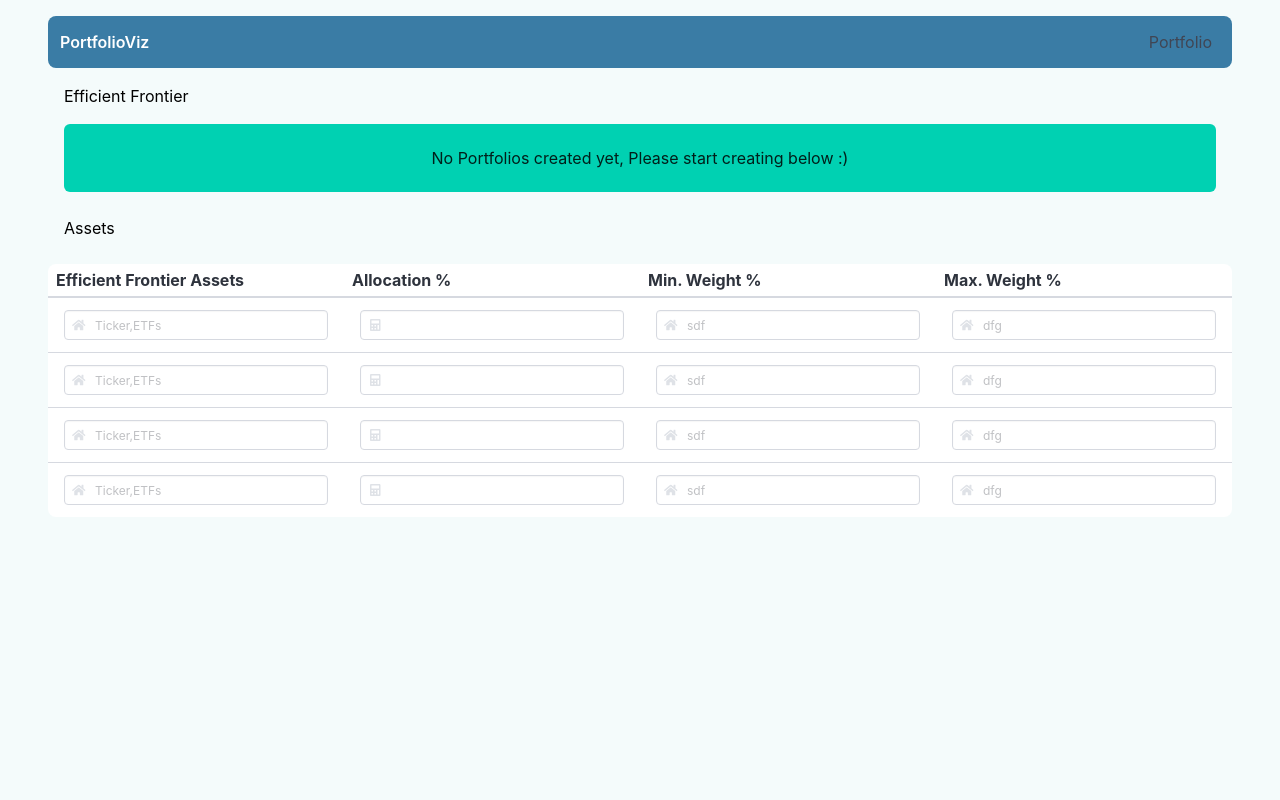
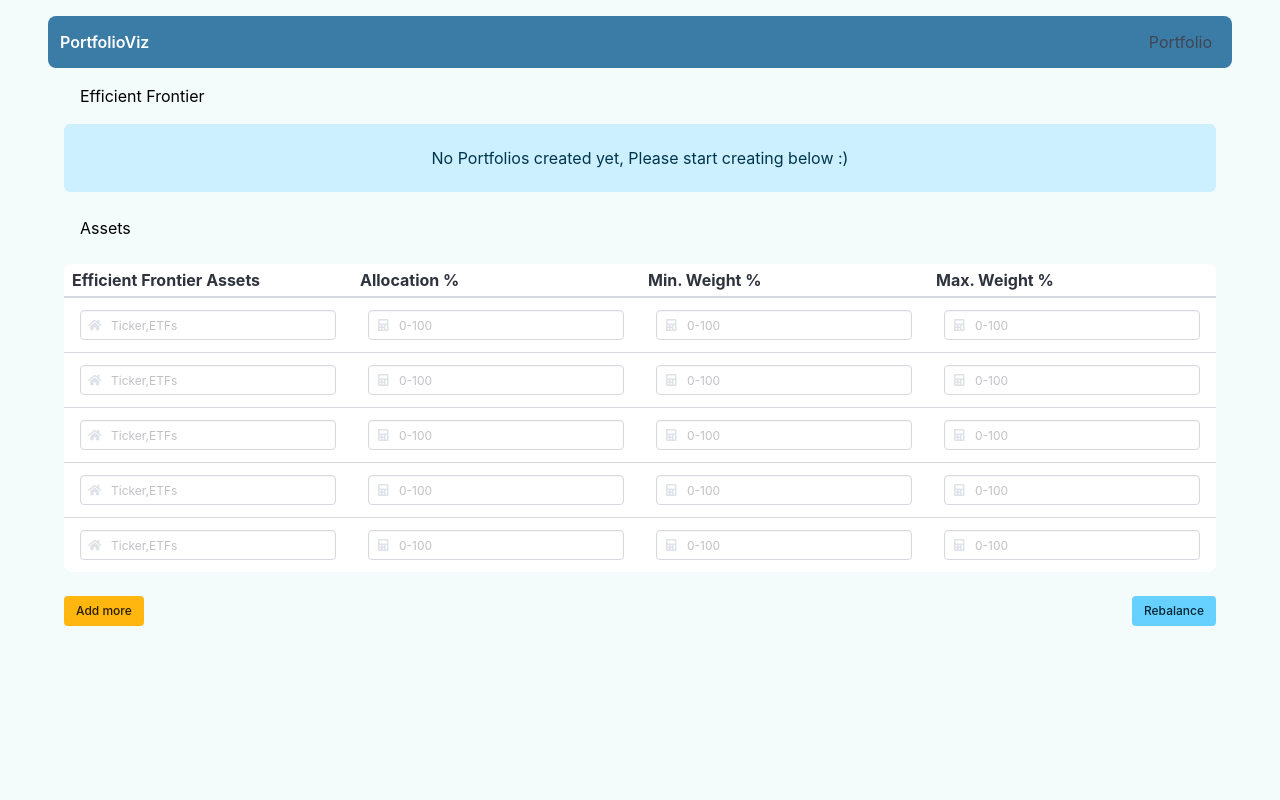
Before and after one commit to Sakthibats/FinNews_Webapp, a React (Vite) app in the folder client/: page / in a window 1280 px wide. Shown: the top 800 px of the page. Built offline with nearby package versions, Linux system fonts and the light colour scheme.

Commit message:
table css fixed

```diff
--- a/client/index.html
+++ b/client/index.html
@@ -1,10 +1,10 @@
 <!doctype html>
-<html lang="en">
+<html lang="en" data-theme="light">
   <head>
     <meta charset="UTF-8" />
     <link rel="icon" type="image/svg+xml" href="/vite.svg" />
     <meta name="viewport" content="width=device-width, initial-scale=1.0" />
-    <link  rel="stylesheet"  href="https://cdn.jsdelivr.net/npm/bulma@1.0.2/css/bulma.min.css"/>
+    <link rel="stylesheet" href="https://cdn.jsdelivr.net/npm/bulma@1.0.2/css/bulma.min.css">
     <script defer src="https://use.fontawesome.com/releases/v5.3.1/js/all.js"></script>
     <title>Portfolio Viz</title>
   </head>
--- a/client/src/components/PortfolioTab/AssetsTable.jsx
+++ b/client/src/components/PortfolioTab/AssetsTable.jsx
@@ -7,14 +7,15 @@ function AssetsTable() {
         { id: 2, name: "Meta Platforms Inc. (META)" },
         { id: 3, name: "Alphabet Inc Class A (GOOGL)" },
         { id: 4, name: "Ticker symbol" },
+        { id: 5, name: "Ticker symbol" },
     ];
 
     return (
         <>
-          <div className='px-4 has-text-left my-5'>
+            <div className='container px-4 has-text-left my-5'>
                 <h1>Assets</h1>
             </div>
-          <table className='table is-narrow is-hoverable is-fullwidth rounded'>
+            <table className='container table is-narrow is-hoverable rounded'>
                 <thead>
                     <tr>
                         <th>Efficient Frontier Assets</th>
@@ -36,7 +37,7 @@ function AssetsTable() {
                             </td>
                             <td>
                                 <div class="control has-icons-left has-icons-right m-2">
-                                  <input class="input is-small" type="email" placeholder="" />
+                                    <input class="input is-small" type="number" placeholder="0-100" />
                                     <span class="icon is-small is-left">
                                         <i class="fas fa-calculator"></i>
                                     </span>
@@ -44,28 +45,29 @@ function AssetsTable() {
                             </td>
                             <td>
                                 <div class="control has-icons-left has-icons-right m-2">
-                                  <input class="input is-small" type="email" placeholder="sdf" />
+                                    <input class="input is-small" type="number" placeholder="0-100" />
                                     <span class="icon is-small is-left">
-                                      <i class="fas fa-home"></i>
+                                        <i class="fas fa-calculator"></i>
                                     </span>
                                 </div>
                             </td>
                             <td>
                                 <div class="control has-icons-left has-icons-right m-2">
-                                  <input class="input is-small" type="email" placeholder="dfg" />
+                                    <input class="input is-small" type="number" placeholder="0-100" />
                                     <span class="icon is-small is-left">
-                                      <i class="fas fa-home"></i>
+                                        <i class="fas fa-calculator"></i>
                                     </span>
                                 </div>
                             </td>
                         </tr>
-
-
                     ))}
                 </tbody>
             </table>
+            <div className='container is-flex is-justify-content-space-between'>
+                <button className="button is-warning is-small">Add more</button>
+                <button className="button is-info is-small">Rebalance</button>
+            </div>
         </>
-
     )
 }
 
--- a/client/src/components/PortfolioTab/EmptyPortfolio.jsx
+++ b/client/src/components/PortfolioTab/EmptyPortfolio.jsx
@@ -3,7 +3,7 @@ import React from 'react'
 function EmptyPortfolio() {
   return (
       <div class="container">
-          <div class="notification is-primary my-4">
+          <div class="notification is-info is-light my-4">
               No Portfolios created yet, Please start creating below :)
           </div>
       </div>
--- a/client/src/index.css
+++ b/client/src/index.css
@@ -3,7 +3,7 @@
   line-height: 1.5;
   font-weight: 400;
 
-  color-scheme: light dark;
+  color-scheme: light;
   color: rgba(18, 18, 18, 0.87);
   background-color: #f4fbfb;
 
--- a/client/src/page/Portfolio.css
+++ b/client/src/page/Portfolio.css
@@ -1,3 +1,10 @@
 .full-height {
     height: 100vh;
 }
+
+/* Chrome, Safari, Edge, Opera */
+input::-webkit-outer-spin-button,
+input::-webkit-inner-spin-button {
+  -webkit-appearance: none;
+  margin: 0;
+}
--- a/client/src/page/Portfolio.jsx
+++ b/client/src/page/Portfolio.jsx
@@ -10,7 +10,7 @@ function Portfolio() {
 
   return (
     <div class="mx-6 full-height">
-      <div className='px-4 has-text-left'>
+      <div className='container px-4 has-text-left'>
         <h1>Efficient Frontier</h1>
       </div>
       {portfolioExists? <EfficientFrontier />: <EmptyPortfolio />}
```
Lines whose indentation alone changed are shown as unchanged.
